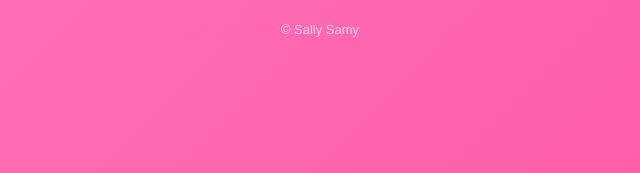
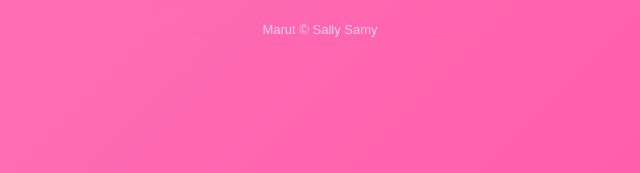
Before and after one commit to salysamyfans/salysamyfans.github.io, a plain HTML site: page index.html in a window 1280 px wide. Shown: the part 624-797 px from the top of the page, 320-960 px from the left. Drawn offline with Linux system fonts and the light colour scheme.

Commit message:
Update index.html

```diff
--- a/index.html
+++ b/index.html
@@ -188,7 +188,7 @@ Telegram
 
 <div class="footer">
 
-© Sally Samy
+Marut © Sally Samy
 
 </div>
 
```
